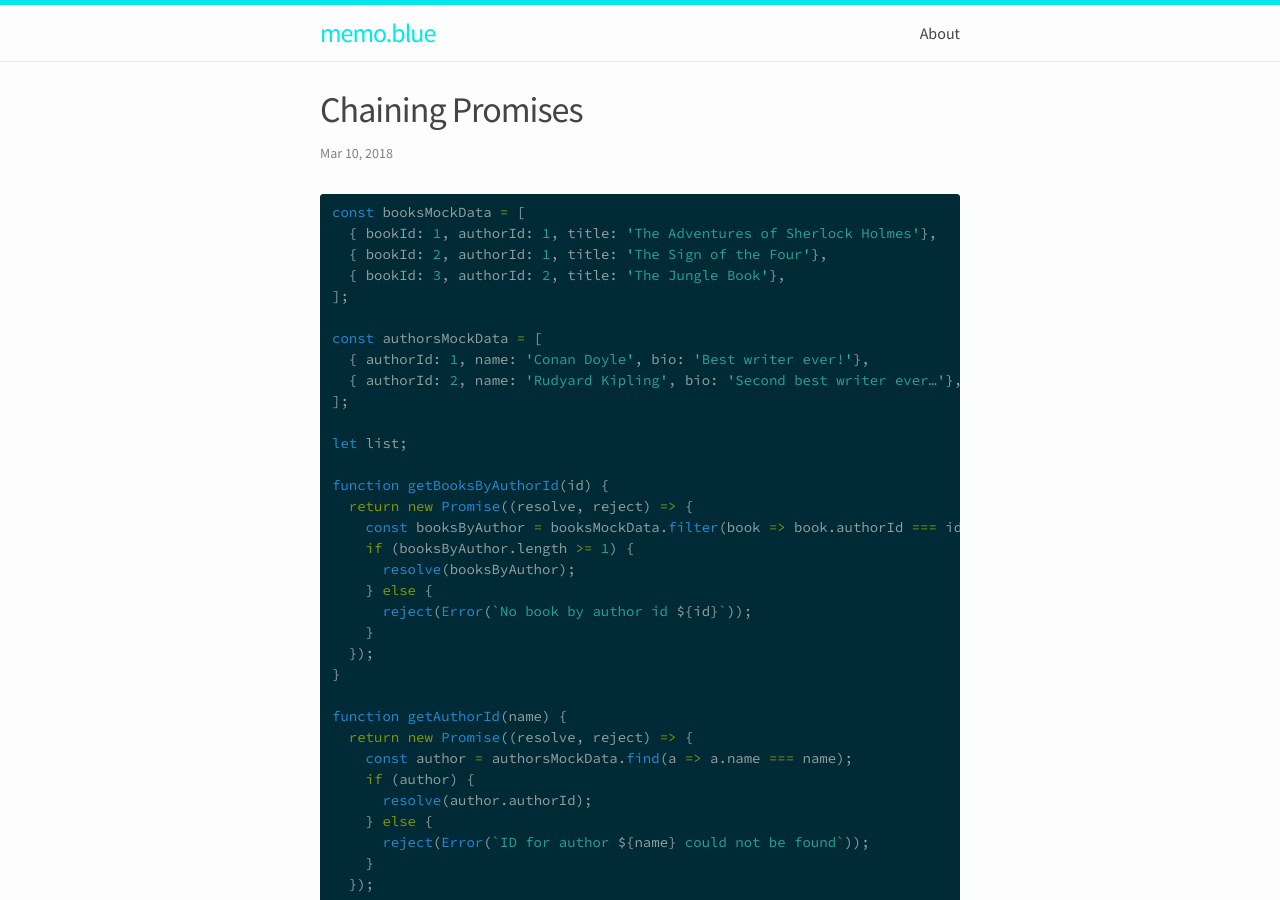
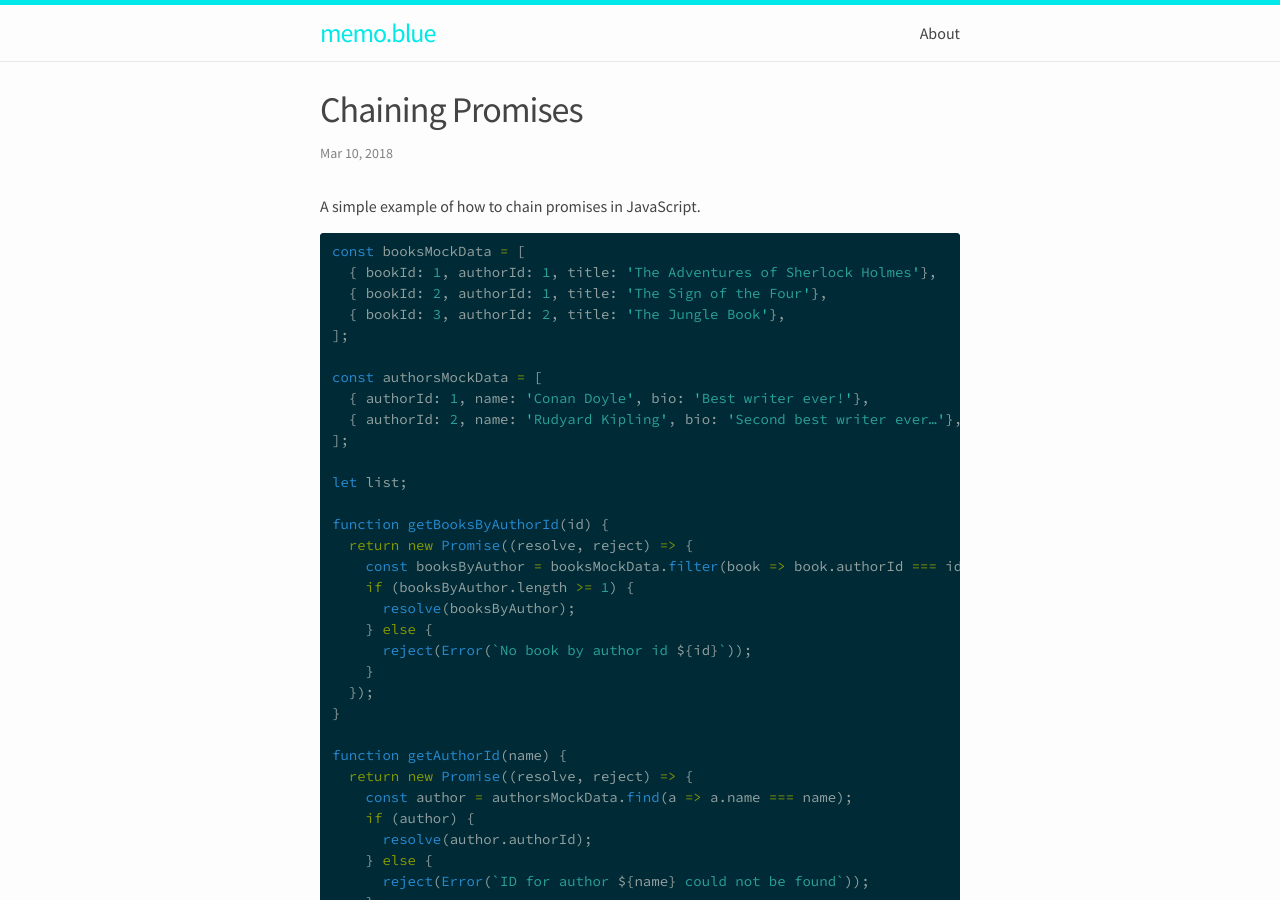
Before and after one commit to memoblue/memoblue.github.io, a Jekyll site: the page built from _posts/2018-03-10-chaining-promises.md, in a window 1280 px wide and 900 px high. Built offline with Jekyll 4.4.1, drawn with Linux system fonts in a browser that asks for light colours.

Commit message:
add intro blurb to "Chaining Promises" post.

````diff
--- a/_posts/2018-03-10-chaining-promises.md
+++ b/_posts/2018-03-10-chaining-promises.md
@@ -4,6 +4,8 @@ title:  "Chaining Promises"
 date:   2018-03-10 09:12:15 -08:00
 tags: ['Coding','JavaScript']
 ---
+
+A simple example of how to chain promises in JavaScript.
 
 ```js
 const booksMockData = [
````
